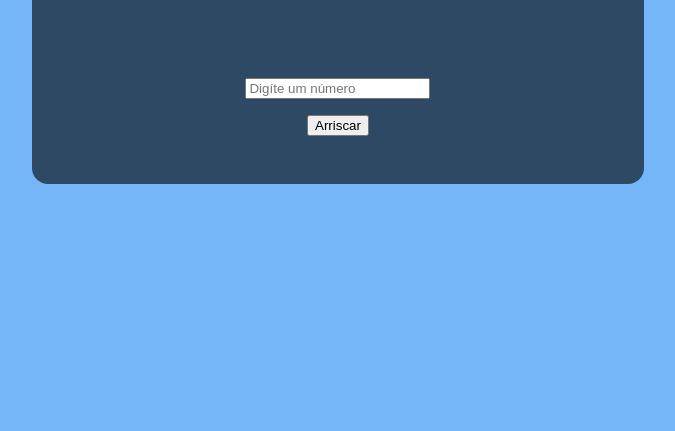
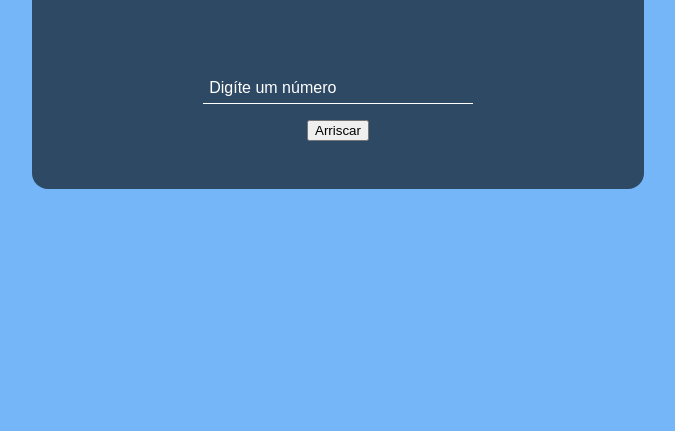
Before and after one commit to luizneto375/Jogo-Acerte-o-Numero, a plain HTML site: page index.html in a window 1280 px wide. Shown: the part 369-800 px from the top of the page, without its empty margins (302-977 px from the left). Drawn offline with Linux system fonts and the light colour scheme.

Commit message:
testando estilos para  o content

```diff
--- a/CSS/style.css
+++ b/CSS/style.css
@@ -24,4 +24,20 @@ body {
     background: rgba(0, 0, 0, 0.6);
     border-radius: 1rem;
     padding: 3rem;
+    color: var(--color-white);
 }
+
+.content input {
+    background-color: transparent;
+    border: none;
+    outline: none;
+    color: var(--color-white);
+    font-size: 1rem;
+    padding: .4rem;
+    border-bottom: 1px solid var(--color-white);
+    width: 50%;
+}
+
+.content input::placeholder {
+    color: var(--color-white);
+}
```
